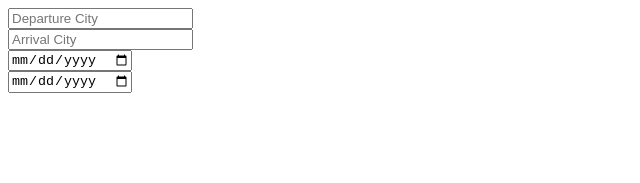
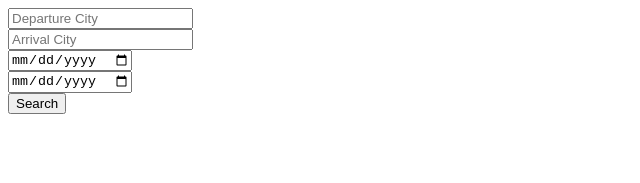
Before and after one commit to DanaIliescu/forms-mandatory-1, an Angular app: page / in a window 1280 px wide. Shown: the top 183 px of the page, without its empty margins (0-640 px from the left). Built offline with nearby package versions, Linux system fonts and the light colour scheme.

Commit message:
added search button

```diff
--- a/src/app/air-form/air-form.component.html
+++ b/src/app/air-form/air-form.component.html
@@ -37,4 +37,6 @@
         formControlName="arrivalDate"
       >
     </div>
+
+    <button type="submit" name="search">Search</button>
 </form>
--- a/src/app/air-form/air-form.component.ts
+++ b/src/app/air-form/air-form.component.ts
@@ -21,4 +21,12 @@ export class AirFormComponent implements OnInit {
     });
   }
 
+  onSubmit(): void {
+    if (this.mainForm.valid) {
+      console.log("submitted", this.mainForm.value);
+    }
+
+    else console.log("the form is not valid!");
+  }
+
 }
```
